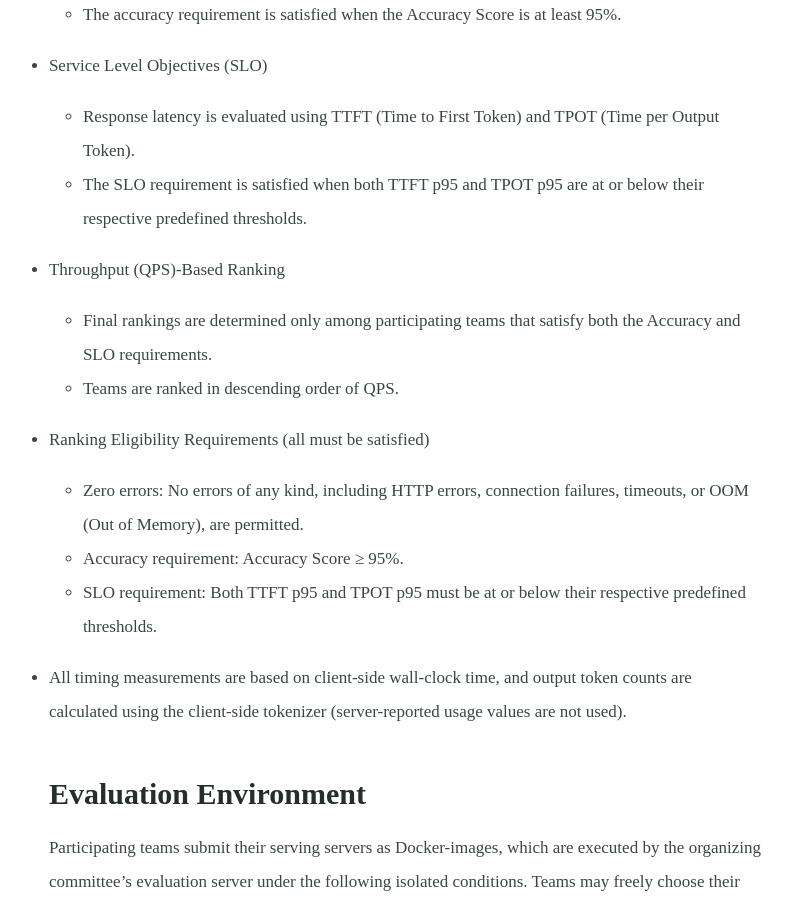
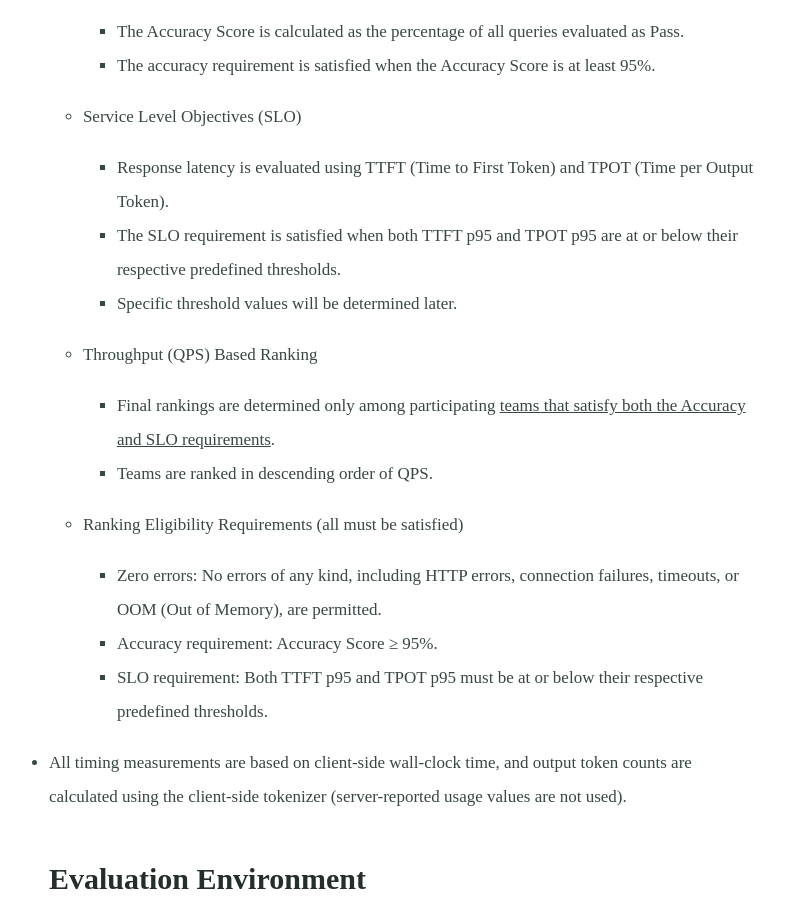
Before and after one commit to AISystemChallenge/AISystemChallenge.github.io, a Jekyll site: the page built from rules.md, in a window 1280 px wide and 900 px high, scrolled down 6803 px. Shown: the whole window, without its empty margins (234-1026 px from the left). Built offline with Jekyll 4.4.1, drawn with Linux system fonts in a browser that asks for light colours; some web fonts are replaced; our own code applies the rules of GitHub Pages for plain Markdown files; some of the changed text lies outside the part shown.

Commit message:
Update rules.md

```diff
--- a/rules.md
+++ b/rules.md
@@ -128,25 +129,26 @@ excerpt:
 ### Evaluation Criteria
 The organizing committee's evaluation client sends requests to participating teams' servers according to predefined scenarios and measures **throughput (QPS), response latency (SLO), and accuracy**.<br>
 Final rankings are determined by the measured throughput (QPS) among participating teams that meet the minimum quality requirements for accuracy and response latency.
-##### Final Ranking Criteria
-- **Core Evaluation Principle:** Priority is given to participating teams that achieve the highest throughput (QPS) under undisclosed LLM serving scenarios while satisfying the minimum quality requirements for accuracy and response latency.
-- Accuracy
-  - Each query is evaluated as Pass or Fail based on the correctness of its response.
-    - Multiple-choice questions: Pass or Fail is determined by whether the response matches the correct answer.
-    - Open-ended questions: A response is considered Pass if its F1 score meets or exceeds the threshold defined by the organizing committee.
-  - The Accuracy Score is calculated as the percentage of all queries evaluated as Pass.
-  - The accuracy requirement is satisfied when the Accuracy Score is at least 95%.
-- Service Level Objectives (SLO)
-  - Response latency is evaluated using TTFT (Time to First Token) and TPOT (Time per Output Token).
-  - The SLO requirement is satisfied when both TTFT p95 and TPOT p95 are at or below their respective predefined thresholds.
-- Throughput (QPS)-Based Ranking
-  - Final rankings are determined only among participating teams that satisfy both the Accuracy and SLO requirements.
-  - Teams are ranked in descending order of QPS.
-- Ranking Eligibility Requirements (all must be satisfied)
-  - Zero errors: No errors of any kind, including HTTP errors, connection failures, timeouts, or OOM (Out of Memory), are permitted.
-  - Accuracy requirement: Accuracy Score ≥ 95%.
-  - SLO requirement: Both TTFT p95 and TPOT p95 must be at or below their respective predefined thresholds.
-- All timing measurements are based on client-side wall-clock time, and output token counts are calculated using the client-side tokenizer (server-reported usage values are not used).
+  * ##### Final Ranking Criteria
+    * **Core Evaluation Principle:** Priority is given to participating teams that achieve the highest throughput (QPS) under undisclosed LLM serving scenarios while satisfying the minimum quality requirements for accuracy and response latency.
+    * Accuracy
+      * Each query is evaluated as Pass or Fail based on the correctness of its response.
+        * Multiple-choice questions: Pass or Fail is determined by whether the response matches the correct answer.
+        * Open-ended questions: A response is considered Pass if its F1 score meets or exceeds the threshold defined by the organizing committee.
+      * The Accuracy Score is calculated as the percentage of all queries evaluated as Pass.
+      * The accuracy requirement is satisfied when the Accuracy Score is at least 95%.
+    * Service Level Objectives (SLO)
+      * Response latency is evaluated using TTFT (Time to First Token) and TPOT (Time per Output Token).
+      * The SLO requirement is satisfied when both TTFT p95 and TPOT p95 are at or below their respective predefined thresholds.
+      * Specific threshold values will be determined later.
+    * Throughput (QPS) Based Ranking
+      * Final rankings are determined only among participating <u>teams that satisfy both the Accuracy and SLO requirements</u>.
+      * Teams are ranked in descending order of QPS.
+    * Ranking Eligibility Requirements (all must be satisfied)
+      * Zero errors: No errors of any kind, including HTTP errors, connection failures, timeouts, or OOM (Out of Memory), are permitted.
+      * Accuracy requirement: Accuracy Score ≥ 95%.
+      * SLO requirement: Both TTFT p95 and TPOT p95 must be at or below their respective predefined thresholds.
+  * All timing measurements are based on client-side wall-clock time, and output token counts are calculated using the client-side tokenizer (server-reported usage values are not used).
 
 
 ### Evaluation Environment
```
Also changed, not shown: other parts of rules.md (+3 -2 lines).
